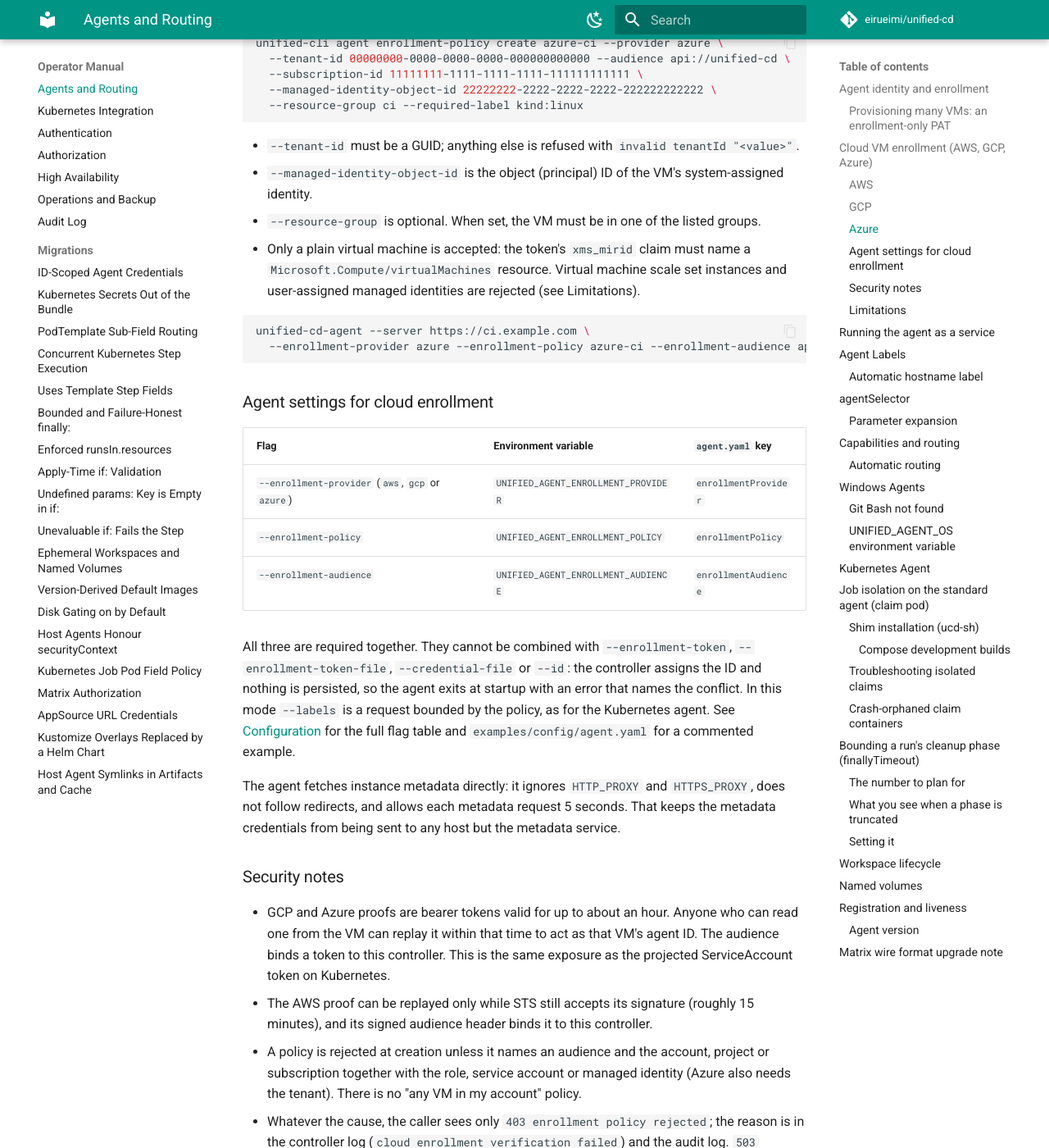
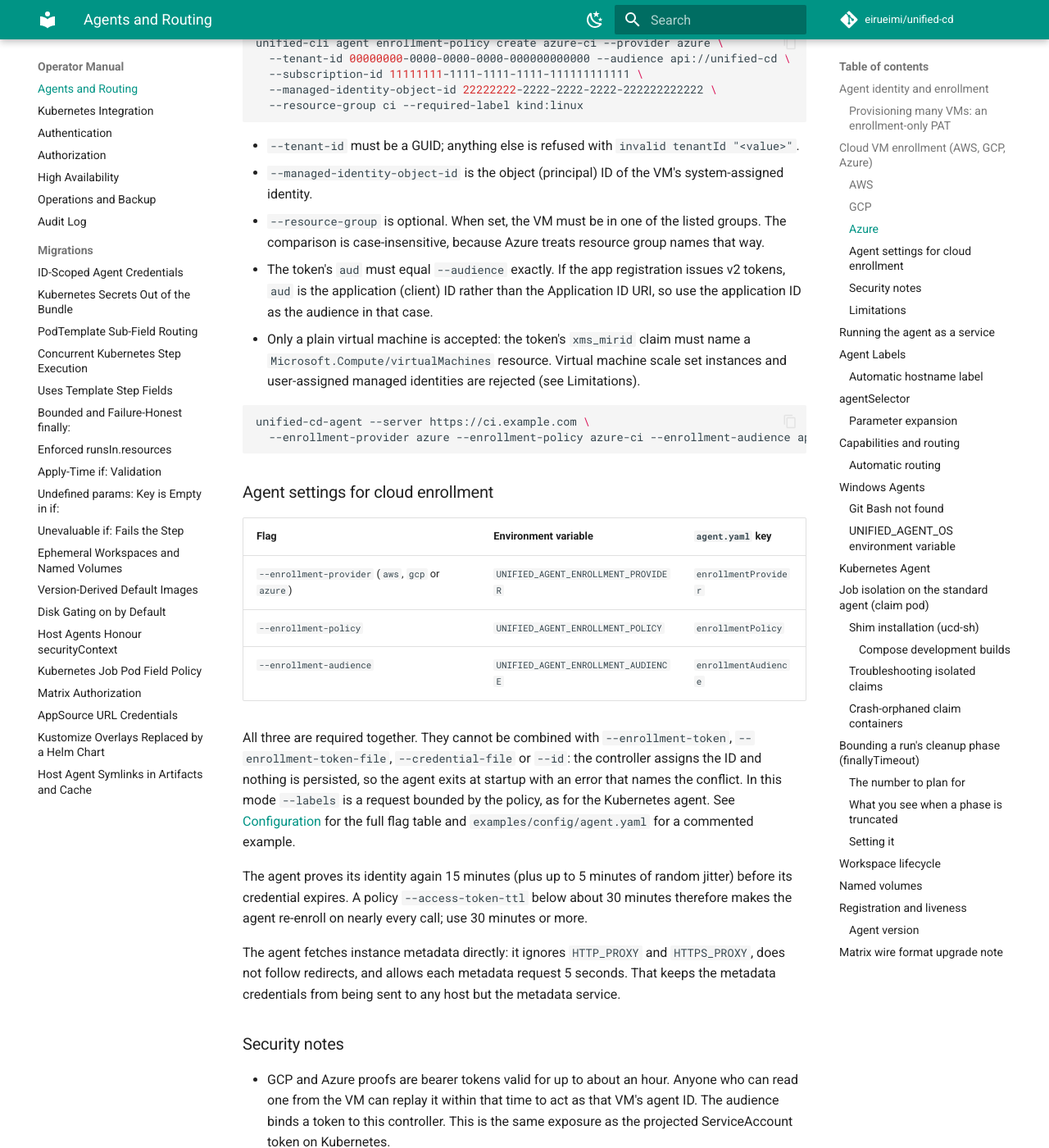
Before and after one commit to eirueimi/unified-cd, an MkDocs documentation site: the page built from docs/operator-manual/agents.md, in a window 1280 px wide and 1400 px high, scrolled down 5974 px. Shown: the whole window at 82% size. Built offline with MkDocs 1.6.1 and Material for MkDocs 9.7.7, drawn with Linux system fonts in a browser that asks for light colours; comment, search, counter and statistics services are not loaded; some of the changed text lies outside the part shown.

Commit message:
docs: enrollment rejection log, Azure notes, token TTL guidance, backlog items
Co-Authored-By: Claude Opus 5.5 <noreply@anthropic.com>
Claude-Session: https://claude.ai/code/session_01G3NWwwXnjYtSfzJjZYTrnV

````diff
--- a/docs/operator-manual/agents.md
+++ b/docs/operator-manual/agents.md
@@ -215,7 +215,8 @@ unified-cli agent enrollment-policy create azure-ci --provider azure \
 
 - `--tenant-id` must be a GUID; anything else is refused with `invalid tenantId "<value>"`.
 - `--managed-identity-object-id` is the object (principal) ID of the VM's system-assigned identity.
-- `--resource-group` is optional. When set, the VM must be in one of the listed groups.
+- `--resource-group` is optional. When set, the VM must be in one of the listed groups. The comparison is case-insensitive, because Azure treats resource group names that way.
+- The token's `aud` must equal `--audience` exactly. If the app registration issues v2 tokens, `aud` is the application (client) ID rather than the Application ID URI, so use the application ID as the audience in that case.
 - Only a plain virtual machine is accepted: the token's `xms_mirid` claim must name a `Microsoft.Compute/virtualMachines` resource. Virtual machine scale set instances and user-assigned managed identities are rejected (see Limitations).
 
 ```bash
@@ -233,6 +234,8 @@ unified-cd-agent --server https://ci.example.com \
 
 All three are required together. They cannot be combined with `--enrollment-token`, `--enrollment-token-file`, `--credential-file` or `--id`: the controller assigns the ID and nothing is persisted, so the agent exits at startup with an error that names the conflict. In this mode `--labels` is a request bounded by the policy, as for the Kubernetes agent. See [Configuration](../reference/configuration.md) for the full flag table and `examples/config/agent.yaml` for a commented example.
 
+The agent proves its identity again 15 minutes (plus up to 5 minutes of random jitter) before its credential expires. A policy `--access-token-ttl` below about 30 minutes therefore makes the agent re-enroll on nearly every call; use 30 minutes or more.
+
 The agent fetches instance metadata directly: it ignores `HTTP_PROXY` and `HTTPS_PROXY`, does not follow redirects, and allows each metadata request 5 seconds. That keeps the metadata credentials from being sent to any host but the metadata service.
 
 ### Security notes
@@ -240,7 +243,7 @@ The agent fetches instance metadata directly: it ignores `HTTP_PROXY` and `HTTPS
 - GCP and Azure proofs are bearer tokens valid for up to about an hour. Anyone who can read one from the VM can replay it within that time to act as that VM's agent ID. The audience binds a token to this controller. This is the same exposure as the projected ServiceAccount token on Kubernetes.
 - The AWS proof can be replayed only while STS still accepts its signature (roughly 15 minutes), and its signed audience header binds it to this controller.
 - A policy is rejected at creation unless it names an audience and the account, project or subscription together with the role, service account or managed identity (Azure also needs the tenant). There is no "any VM in my account" policy.
-- Whatever the cause, the caller sees only `403 enrollment policy rejected`; the reason is in the controller log (`cloud enrollment verification failed`) and the audit log. `503 <provider> identity unavailable` means the controller could not reach STS or the JWKS endpoint. See [Troubleshooting](../troubleshooting/agents-and-enrollment.md#cloud-vm-agent-returns-403-or-503-during-enrollment).
+- Whatever the cause, the caller sees only `403 enrollment policy rejected`; the reason is in the controller log (`cloud enrollment rejected` for a missing, disabled or mismatched policy or a label outside the policy, `cloud enrollment verification failed` for a proof or subject mismatch), not in the audit log (see `TODO.md`). `503 <provider> identity unavailable` means the controller could not reach STS or the JWKS endpoint. See [Troubleshooting](../troubleshooting/agents-and-enrollment.md#cloud-vm-agent-returns-403-or-503-during-enrollment).
 - Cloud policies live in the controller database, so after a full database loss they must be re-created; see [Agent recovery contract](operations.md#agent-recovery-contract).
 
 ### Limitations
````
Also changed, not shown: TODO.md (+14 -0 lines), docs/troubleshooting/agents-and-enrollment.md (+1 -1 lines).
